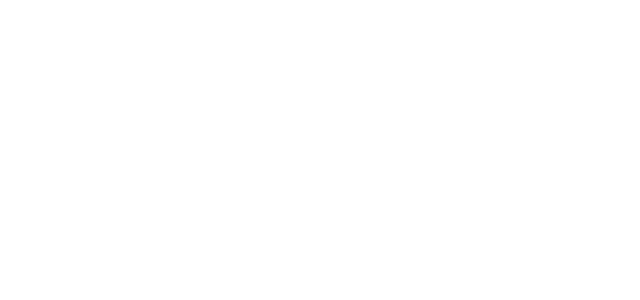
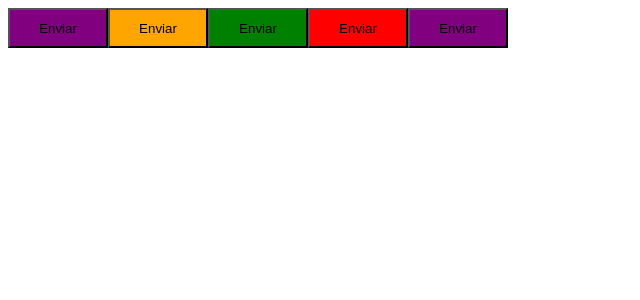
Before and after one commit to fellipefreiire/ignite-react-ignite-timer, a React (Vite) app: page / in a window 1280 px wide. Shown: the top 300 px of the page, without its empty margins (0-640 px from the left). Built offline with nearby package versions, Linux system fonts and the light colour scheme.

Commit message:
styled components

```diff
--- a/package.json
+++ b/package.json
@@ -9,11 +9,13 @@
   },
   "dependencies": {
     "react": "^18.0.0",
-    "react-dom": "^18.0.0"
+    "react-dom": "^18.0.0",
+    "styled-components": "^5.3.5"
   },
   "devDependencies": {
     "@types/react": "^18.0.0",
     "@types/react-dom": "^18.0.0",
+    "@types/styled-components": "^5.1.25",
     "@vitejs/plugin-react": "^1.3.0",
     "typescript": "^4.6.3",
     "vite": "^2.9.9"
--- a/src/App.tsx
+++ b/src/App.tsx
@@ -1,7 +1,13 @@
+import { Button } from "./components/Button";
+
 export function App() {
   return (
-    <div className="App">
-
-    </div>
+    <>
+      <Button variant='primary' />
+      <Button variant='secondary' />
+      <Button variant='success' />
+      <Button variant='danger' />
+      <Button />
+    </>
   )
 }
--- /dev/null
+++ b/src/components/Button.styles.ts
@@ -0,0 +1,21 @@
+import styled from 'styled-components'
+
+export type ButtonVariant = 'primary' | 'secondary' | 'danger' | 'success'
+
+interface IButtonContainerProps {
+  variant: ButtonVariant
+}
+
+const buttonVariants = {
+  primary: 'purple',
+  secondary: 'orange',
+  danger: 'red',
+  success: 'green',
+}
+
+export const ButtonContainer = styled.button<IButtonContainerProps>`
+  width: 100px;
+  height: 40px;
+
+  background-color: ${({ variant }) => buttonVariants[variant]};
+`
--- /dev/null
+++ b/src/components/Button.tsx
@@ -0,0 +1,16 @@
+import * as S from './Button.styles'
+import { ButtonVariant } from './Button.styles'
+
+interface IButtonProps {
+  variant?: ButtonVariant
+}
+
+export function Button({
+  variant = 'primary'
+}: IButtonProps) {
+  return (
+    <S.ButtonContainer variant={variant}>
+      Enviar
+    </S.ButtonContainer>
+  )
+}
```
Also changed, not shown: 1 other file (tests, documents, lock files or other folders).
